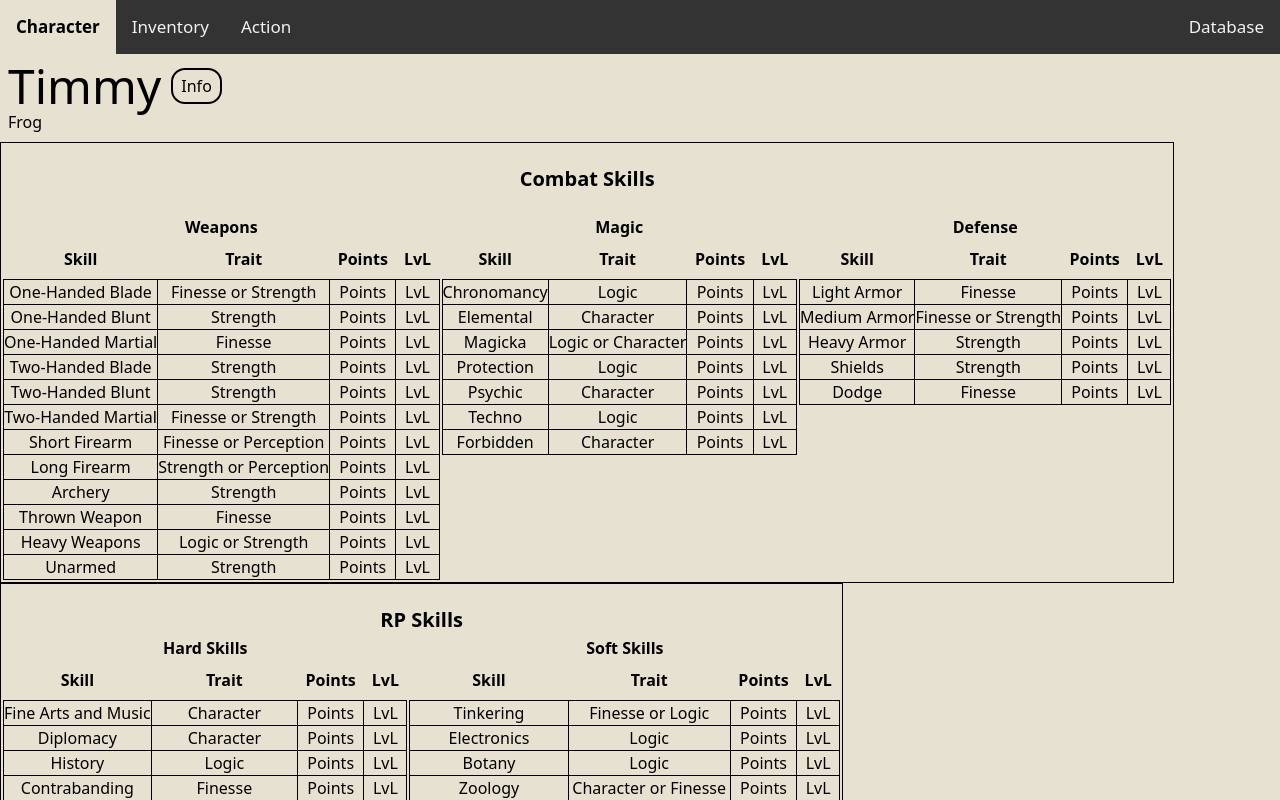
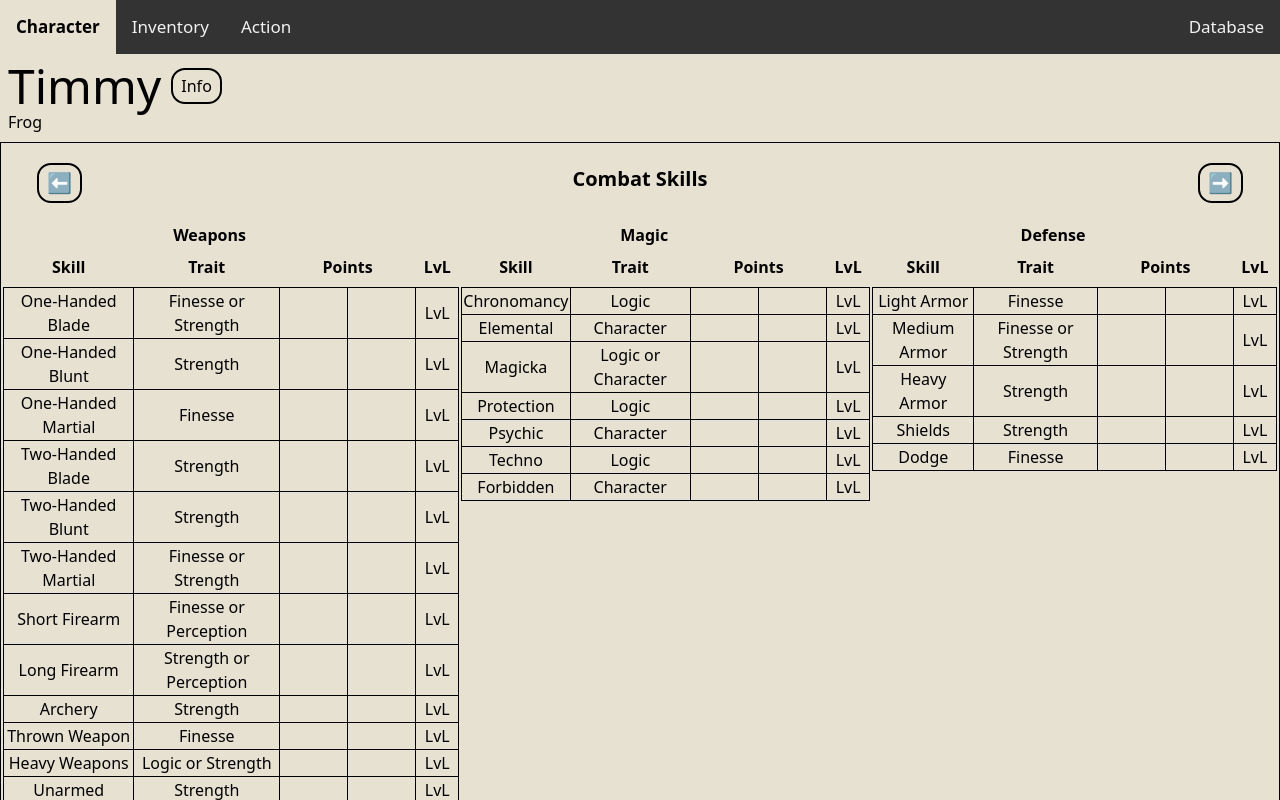
Before and after one commit to RMadsenG/x9-character-sheet, a React (Vite) app: page / in a window 1280 px wide. Shown: the top 800 px of the page. Built offline with nearby package versions, Linux system fonts and the light colour scheme.

Commit message:
More Dynamic Skills Tab with Pages

```diff
--- a/src/App.tsx
+++ b/src/App.tsx
@@ -1,7 +1,6 @@
 import "./App.css";
 import CombatSkillsTable from "./CombatSkillsTable";
 import Nameplate from "./Nameplate";
-import RPSkillsTable from "./RPSkillsTable";
 
 function App() {
 
@@ -17,7 +16,6 @@ function App() {
         <Nameplate />
       </div>
       <CombatSkillsTable />
-      <RPSkillsTable />
     </main>
   );
 }
--- a/src/CombatSkillsTable.tsx
+++ b/src/CombatSkillsTable.tsx
@@ -1,7 +1,13 @@
+import { useState } from "react";
+import PointAllocation from "./PointAllocation";
 
-
-
-const W_COMBAT_SKILL_LIST = [
+const SKILL_MENUS = [
+    {
+        "title": "Combat Skills",
+        "skill_subtypes": [
+            {
+                "subtype_name": "Weapons",
+                "list": [
                     ["One-Handed Blade", "Finesse or Strength"],
                     ["One-Handed Blunt", "Strength"],
                     ["One-Handed Martial", "Finesse"],
@@ -15,8 +21,10 @@ const W_COMBAT_SKILL_LIST = [
                     ["Heavy Weapons", "Logic or Strength"],
                     ["Unarmed", "Strength"]
                 ]
-
-const M_COMBAT_SKILL_LIST = [
+            },
+            {
+                "subtype_name": "Magic",
+                "list": [
                     ["Chronomancy", "Logic"],
                     ["Elemental", "Character"],
                     ["Magicka", "Logic or Character"],
@@ -25,104 +33,124 @@ const M_COMBAT_SKILL_LIST = [
                     ["Techno", "Logic"],
                     ["Forbidden", "Character"]
                 ]
-
-const D_COMBAT_SKILL_LIST = [
+            },
+            {
+                "subtype_name": "Defense",
+                "list": [
                     ["Light Armor", "Finesse"],
                     ["Medium Armor", "Finesse or Strength"],
                     ["Heavy Armor", "Strength"],
                     ["Shields", "Strength"],
                     ["Dodge", "Finesse"]
                 ]
-
+            }
+        ]
+    },
+    {
+        "title": "RP Skills",
+        "skill_subtypes": [
+            {
+                "subtype_name": "Soft Skills",
+                "list": [
+                    ["Tinkering", "Finesse or Logic"],
+                    ["Electronics", "Logic"],
+                    ["Botany", "Logic"],
+                    ["Zoology", "Character or Finesse"],
+                    ["First Aid", "Logic"],
+                    ["Medicine", "Logic"],
+                    ["Arcane Knowledge", "Logic or Character"],
+                    ["Planetary Piloting", "Finesse or Perception"],
+                    ["Planetary Navigation", "Logic"],
+                    ["Religion", "Character"]
+                ]
+            },
+            {
+                "subtype_name": "Hard Skills",
+                "list": [
+                    ["Fine Arts and Music", "Character"],
+                    ["Diplomacy", "Character"],
+                    ["History", "Logic"],
+                    ["Contrabanding", "Finesse"],
+                    ["Investigation", "Perception or Logic"],
+                    ["Espionage", "Character"],
+                    ["Scavenging", "Perception"]
+                ]
+            }
+        ]
+    }
+]
+const MAX_INDEX = SKILL_MENUS.length - 1
 
 function CombatSkillsTable() {
-    let w_skills = W_COMBAT_SKILL_LIST.map(e =>
-        <tr>
-            <td className="border">{e[0]}</td>
-            <td className="border">{e[1]}</td>
-            <td className="border">Points</td>
-            <td className="border">LvL</td>
-        </tr>
-    )
-    let m_skills = M_COMBAT_SKILL_LIST.map(e =>
-        <tr>
-            <td className="border">{e[0]}</td>
-            <td className="border">{e[1]}</td>
-            <td className="border">Points</td>
-            <td className="border">LvL</td>
-        </tr>
-    )
-    let d_skills = D_COMBAT_SKILL_LIST.map(e =>
-        <tr>
-            <td className="border">{e[0]}</td>
-            <td className="border">{e[1]}</td>
-            <td className="border">Points</td>
-            <td className="border">LvL</td>
-        </tr>
-    )
-    return (
-        <table className="text-center border-separate border">
-            <thead>
-                <tr>
-                    <th colSpan={3} className="text-xl p-5">Combat Skills</th>
-                </tr>
-            </thead>
-            <tbody>
-                <tr className="">
-                    <td valign="top" className="">
+    let [index, setIndex] = useState(0)
+
+    let one = SKILL_MENUS[index]
+
+    function up() {
+        if (index < MAX_INDEX) {
+            setIndex(index + 1)
+        }
+    }
+    function down() {
+        if (index > 0) {
+            setIndex(index - 1)
+        }
+    }
+
+    let type_table = one['skill_subtypes'].map((subtype, index) =>
+        <td key={index} valign="top" className="">
             <table className="">
                 <thead>
                     <tr>
-                                    <th colSpan={4}>Weapons</th>
+                        <th colSpan={4}>{subtype['subtype_name']}</th>
                     </tr>
                 </thead>
                 <tbody>
                     <tr>
                         <th className="p-2">Skill</th>
                         <th className="p-2">Trait</th>
-                                    <th className="p-2">Points</th>
+                        <th className="p-2" colSpan={2}>Points</th>
                         <th className="p-2">LvL</th>
                     </tr>
-                                {w_skills}
+                    {
+                        subtype['list'].map(e =>
+                            <tr key={e[0] + index}>
+                                <td className="border p-px">{e[0]}</td>
+                                <td className="border p-px">{e[1]}</td>
+                                <td className="border p-px"><PointAllocation/></td>
+                                <td className="border p-px"><PointAllocation/></td>
+
+                                <td className="border p-px">LvL</td>
+
+                            </tr>
+                        )
+                    }
                 </tbody>
             </table>
         </td>
-                    <td valign="top" className="">
-                        <table className="">
+    )
+
+
+
+    return (
+        <table className="text-center border-separate border">
             <thead>
                 <tr>
-                                    <th colSpan={4}>Magic</th>
+
+                    <th colSpan={one['skill_subtypes'].length} className="text-xl">
+                        <div className="flex p-5">
+                            <button className="rounded-xl mx-4 px-2 py-1 my-auto outline-2" type="button" value="hi" onClick={down} >⬅️</button>
+                            <div className="flex-grow">
+                                {one['title']}
+                            </div>
+                            <button className="rounded-xl mx-4 px-2 py-1 my-auto outline-2" type="button" value="hi" onClick={up} >➡️</button>
+                        </div>
+                    </th>
                 </tr>
             </thead>
             <tbody>
-                                <tr>
-                                    <th className="p-2">Skill</th>
-                                    <th className="p-2">Trait</th>
-                                    <th className="p-2">Points</th>
-                                    <th className="p-2">LvL</th>
-                                </tr>
-                                {m_skills}
-                            </tbody>
-                        </table>
-                    </td>
-                    <td valign="top" className="">
-                        <table className="">
-                            <thead>
-                                <tr>
-                                    <th colSpan={4}>Defense</th>
-                                </tr>
-                            </thead>
-                            <tbody>
-                                <tr>
-                                    <th className="p-2">Skill</th>
-                                    <th className="p-2">Trait</th>
-                                    <th className="p-2">Points</th>
-                                    <th className="p-2">LvL</th>
-                                </tr>
-                                {d_skills}
-                            </tbody>
-                        </table>
-                    </td>
+                <tr className="">
+                    {type_table}
                 </tr>
             </tbody>
         </table>
--- /dev/null
+++ b/src/PointAllocation.tsx
@@ -0,0 +1,8 @@
+
+function PointAllocation() {
+
+    return (<><input size={2}  /></>)
+}
+
+
+export default PointAllocation;
--- a/src/RPSkillsTable.tsx
+++ /dev/null
@@ -1,95 +0,0 @@
-
-
-const HARD_SKILL = [
-    ["Tinkering", "Finesse or Logic"],
-    ["Electronics", "Logic"],
-    ["Botany", "Logic"],
-    ["Zoology", "Character or Finesse"],
-    ["First Aid", "Logic"],
-    ["Medicine", "Logic"],
-    ["Arcane Knowledge", "Logic or Character"],
-    ["Planetary Piloting", "Finesse or Perception"],
-    ["Planetary Navigation", "Logic"],
-    ["Religion", "Character"]
-]
-const SOFT_SKILL = [
-    ["Fine Arts and Music", "Character"],
-    ["Diplomacy", "Character"],
-    ["History", "Logic"],
-    ["Contrabanding", "Finesse"],
-    ["Investigation", "Perception or Logic"],
-    ["Espionage", "Character"],
-    ["Scavenging", "Perception"]
-]
-
-
-function RPSkillsTable() {
-    let hard_skills = HARD_SKILL.map(e =>
-        <tr>
-            <td className="border">{e[0]}</td>
-            <td className="border">{e[1]}</td>
-            <td className="border">Points</td>
-            <td className="border">LvL</td>
-        </tr>
-    )
-    let soft_skills = SOFT_SKILL.map(e =>
-        <tr>
-            <td className="border">{e[0]}</td>
-            <td className="border">{e[1]}</td>
-            <td className="border">Points</td>
-            <td className="border">LvL</td>
-        </tr>
-    )
-
-    return (
-        <table className="text-center border-separate border">
-            <thead>
-                <tr>
-                    <th colSpan={3} className="text-xl pt-5">RP Skills</th>
-                </tr>
-            </thead>
-            <tbody>
-                <tr className="">
-                    <td valign="top" className="">
-                        <table className="">
-                            <thead>
-                                <tr>
-                                    <th colSpan={4}>Hard Skills</th>
-                                </tr>
-                            </thead>
-                            <tbody>
-                                <tr>
-                                    <th className="p-2">Skill</th>
-                                    <th className="p-2">Trait</th>
-                                    <th className="p-2">Points</th>
-                                    <th className="p-2">LvL</th>
-                                </tr>
-                                {soft_skills}
-                            </tbody>
-                        </table>
-                    </td>
-                    <td valign="top" className="">
-                        <table className="">
-                            <thead>
-                                <tr>
-                                    <th colSpan={4}>Soft Skills</th>
-                                </tr>
-                            </thead>
-                            <tbody>
-                                <tr>
-                                    <th className="p-2">Skill</th>
-                                    <th className="p-2">Trait</th>
-                                    <th className="p-2">Points</th>
-                                    <th className="p-2">LvL</th>
-                                </tr>
-                                {hard_skills}
-                            </tbody>
-                        </table>
-                    </td>
-                </tr>
-            </tbody>
-        </table>
-    );
-}
-
-export default RPSkillsTable;
```
Lines whose indentation alone changed are shown as unchanged.
